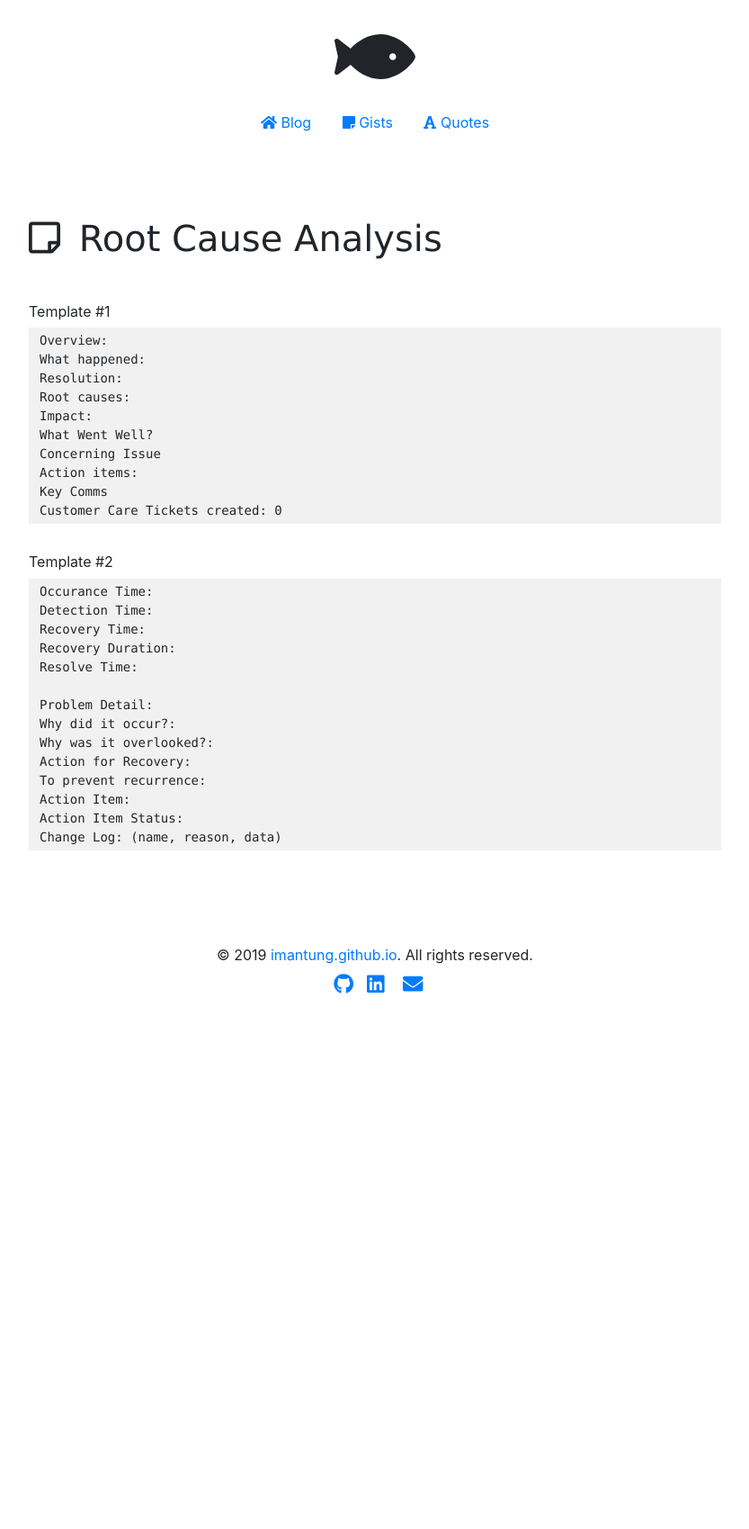
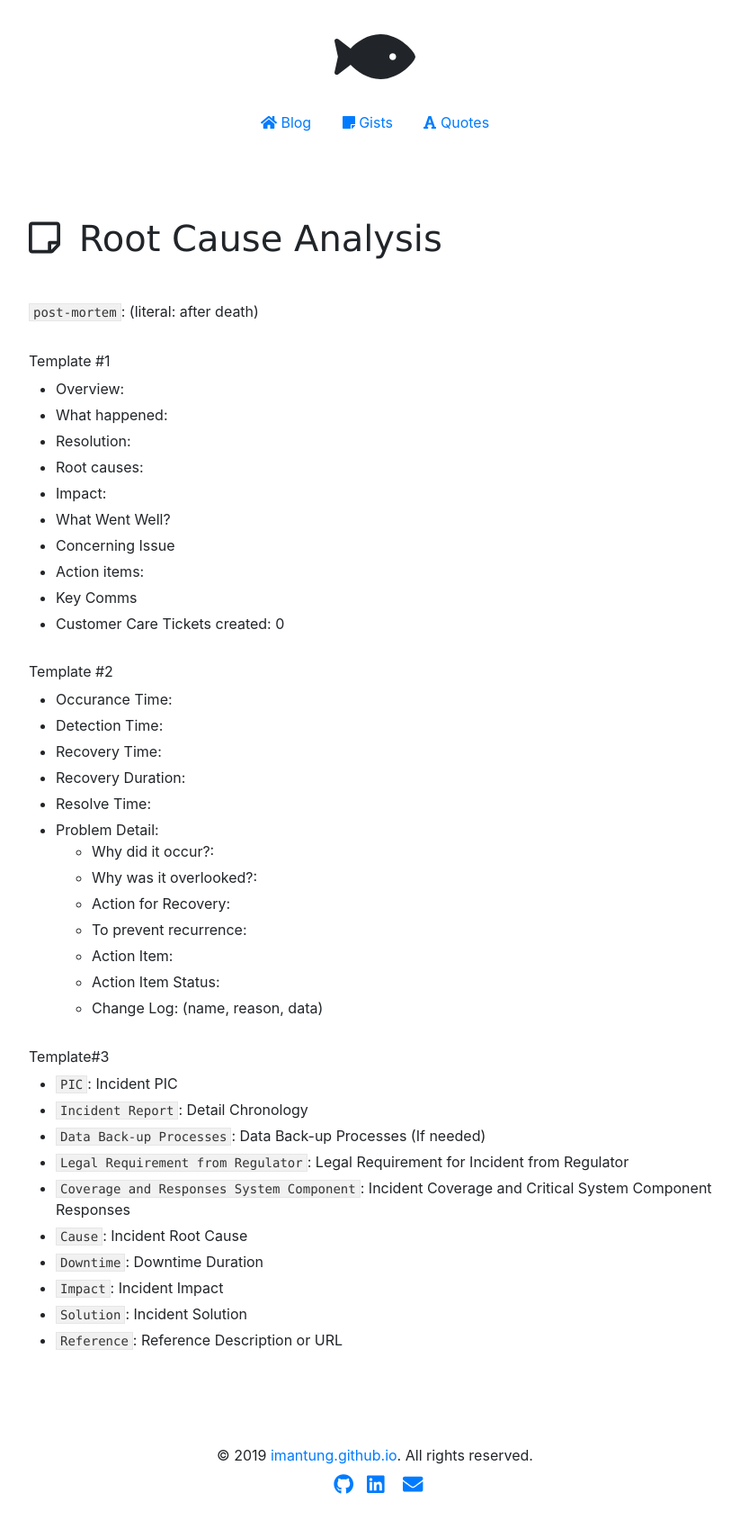
Before and after one commit to imantung/imantung.github.io, a Jekyll site: the page built from gist/rca.md, in a window 1280 px wide. Shown: the whole page at 90% size, without its empty margins (223-1056 px from the left). Built offline with Jekyll 4.4.1, drawn with Linux system fonts in a browser that asks for light colours; before the commit the page ends 1142 px from its top, so only the background shows below that.

Commit message:
update content

````diff
--- a/gist/rca.md
+++ b/gist/rca.md
@@ -3,34 +3,46 @@ layout: gist
 title: Root Cause Analysis
 ---
 
+`post-mortem`: (literal: after death)
+
 Template #1
-```
-Overview:
-What happened:
-Resolution:
-Root causes:
-Impact:
-What Went Well?
-Concerning Issue
-Action items:
-Key Comms
-Customer Care Tickets created: 0
-```
+- Overview:
+- What happened:
+- Resolution:
+- Root causes:
+- Impact:
+- What Went Well?
+- Concerning Issue
+- Action items:
+- Key Comms
+- Customer Care Tickets created: 0
+
 
 Template #2
-```
-Occurance Time:
-Detection Time:
-Recovery Time:
-Recovery Duration:
-Resolve Time:
+- Occurance Time:
+- Detection Time:
+- Recovery Time:
+- Recovery Duration:
+- Resolve Time:
+- Problem Detail:
+  - Why did it occur?:
+  - Why was it overlooked?:
+  - Action for Recovery:
+  - To prevent recurrence:
+  - Action Item:
+  - Action Item Status:
+  - Change Log: (name, reason, data)
 
-Problem Detail:
-Why did it occur?:
-Why was it overlooked?:
-Action for Recovery:
-To prevent recurrence:
-Action Item:
-Action Item Status:
-Change Log: (name, reason, data)
-```
+
+Template#3
+
+- `PIC`: Incident PIC
+- `Incident Report`: Detail Chronology
+- `Data Back-up Processes`:	Data Back-up Processes (If needed)
+- `Legal Requirement from Regulator`:	Legal Requirement for Incident from Regulator
+- `Coverage and Responses System Component`:	Incident Coverage and Critical System Component Responses
+- `Cause`: Incident Root Cause
+- `Downtime`: Downtime Duration
+- `Impact`:	Incident Impact
+- `Solution`:	Incident Solution
+- `Reference`:	Reference Description or URL
````
